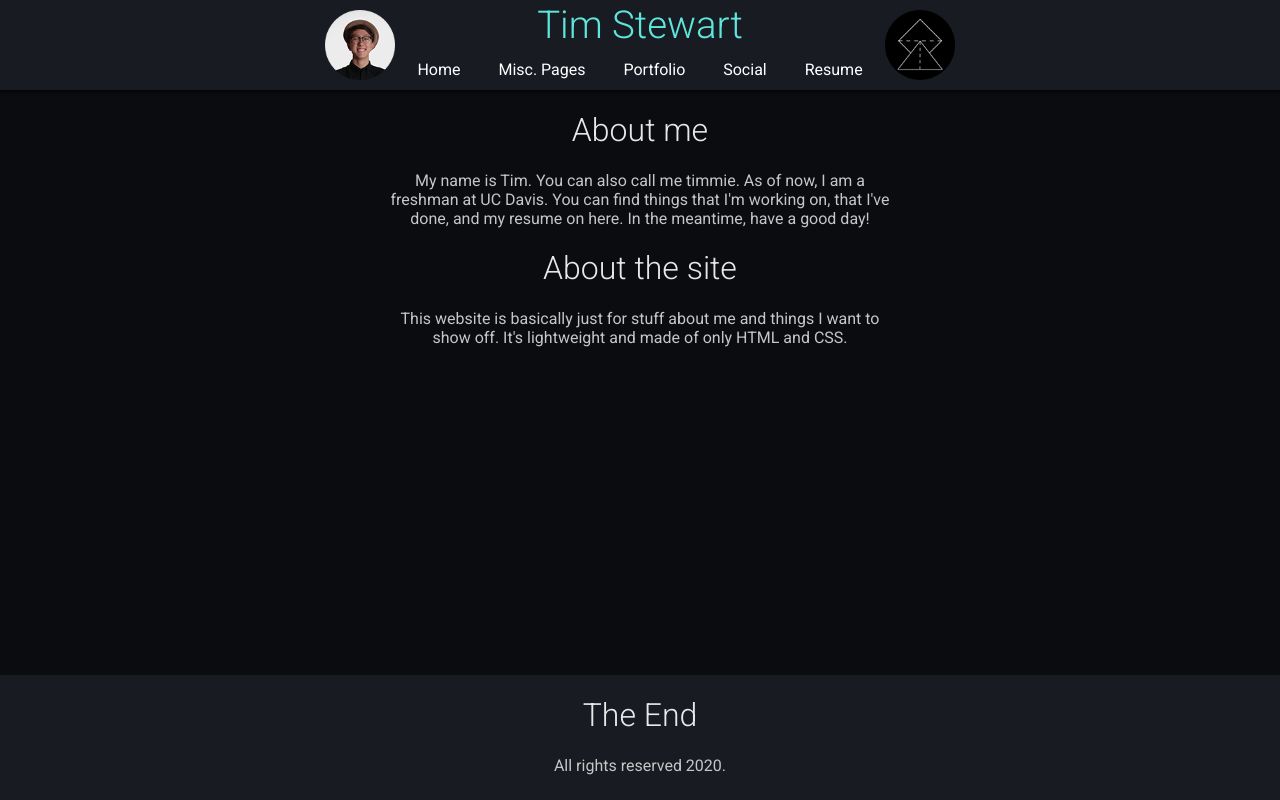
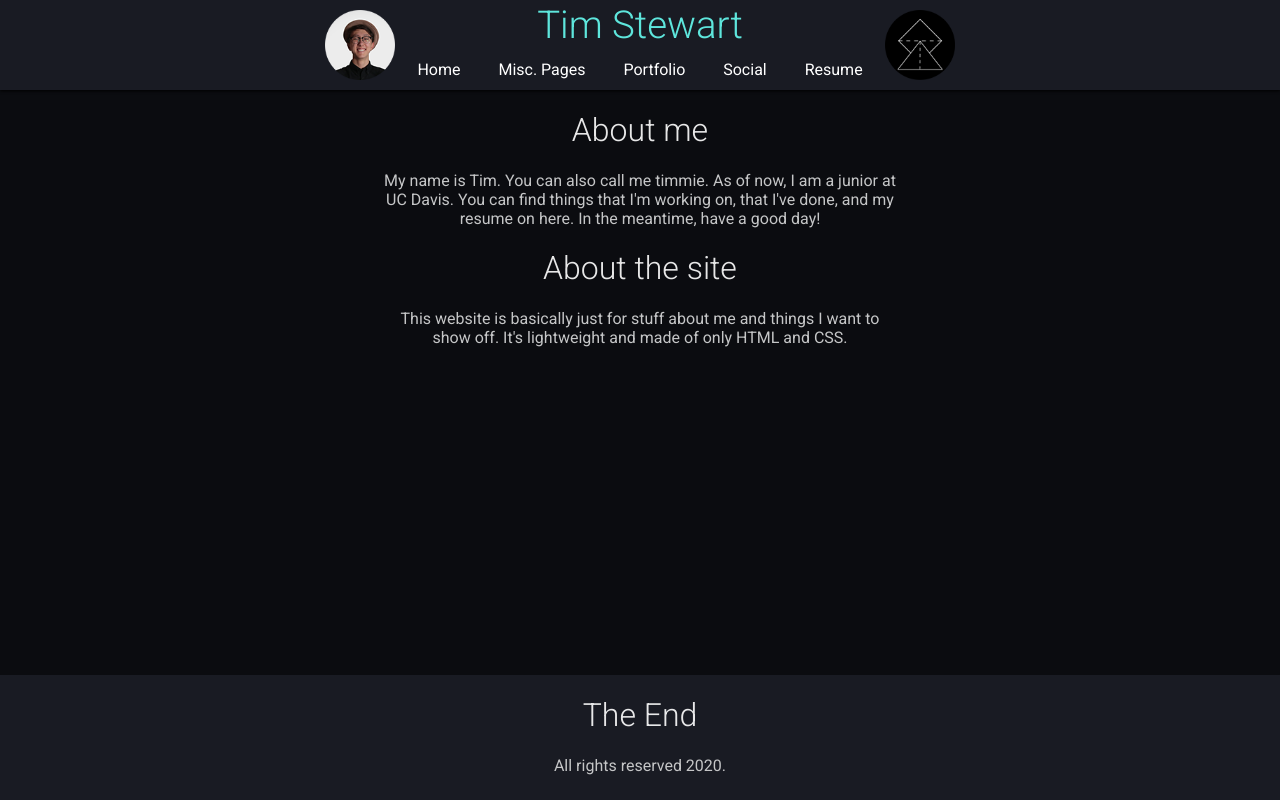
Before and after one commit to TimStewartJ/personal-site, a Flask app: page / in a window 1280 px wide. Run offline with Flask 2, Linux system fonts and the light colour scheme.

Commit message:
update resume and blurb

```diff
--- a/templates/index.html
+++ b/templates/index.html
@@ -3,7 +3,7 @@
 <div class="content">
 	<div class="section">
 		<h1>About me</h1>
-		<p>My name is Tim. You can also call me timmie. As of now, I am a freshman at UC Davis.
+		<p>My name is Tim. You can also call me timmie. As of now, I am a junior at UC Davis.
 		You can find things that I'm working on, that I've done, and my resume on here. In the meantime, have a good day!</p>
 
 		<h1>About the site</h1>
```
Also changed, not shown: 1 other file.
